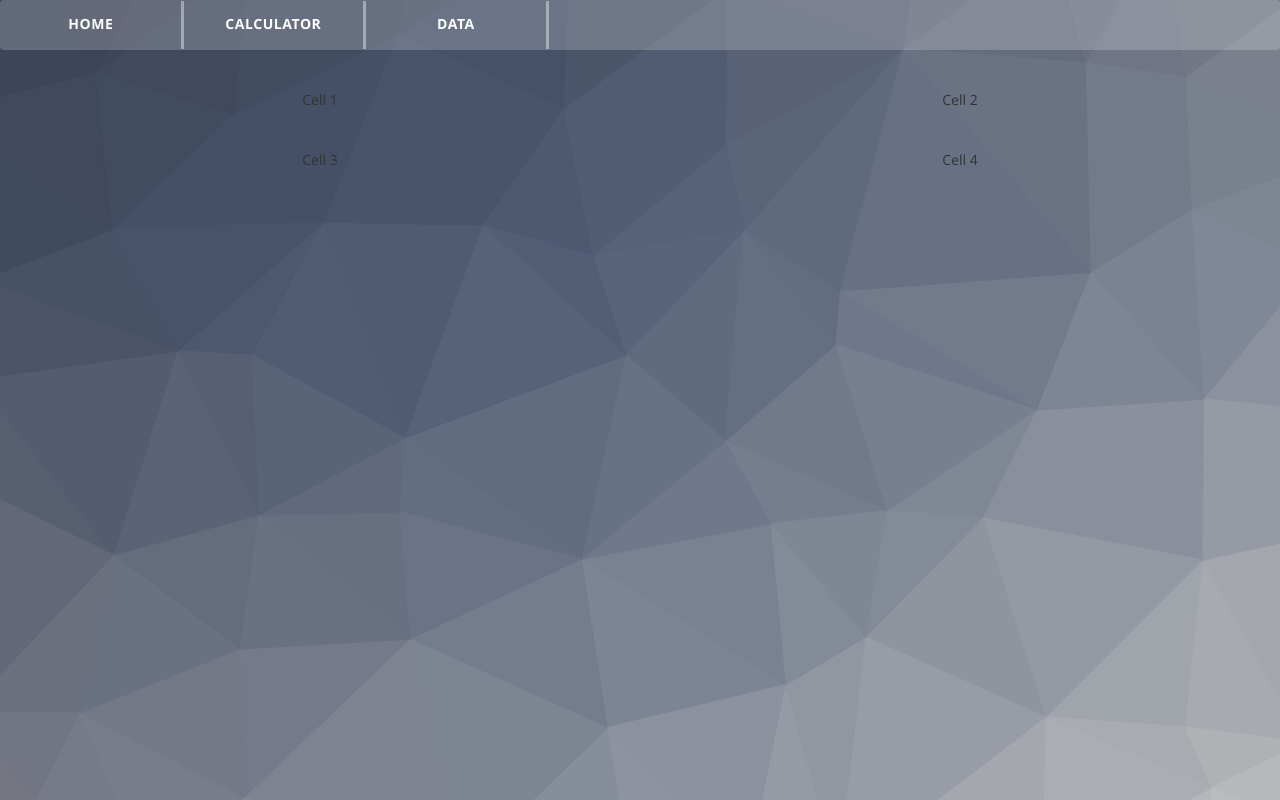
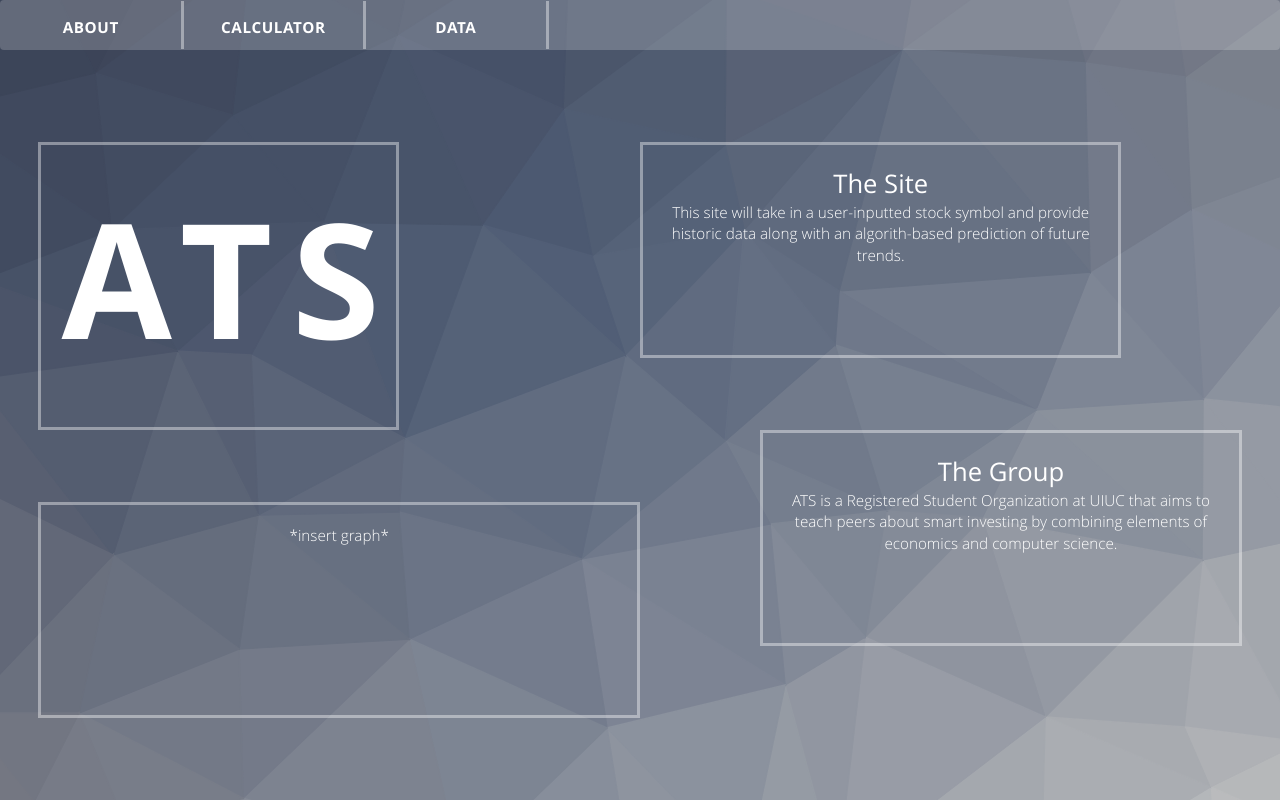
Before and after one commit to ronaldroy13/ATS-2.0, a Flask app: page / in a window 1280 px wide. Run offline with Flask 2, Linux system fonts and the light colour scheme; some libraries are stand-ins or nearby versions; some web fonts are replaced.

Commit message:
Added boxed in grid.

```diff
--- a/static/grid.css
+++ b/static/grid.css
@@ -1,14 +1,19 @@
 .grid {
+	height: 100%;
 	display: grid;
-	grid-template-columns: 1fr 1fr;
-	grid-template-rows: 1fr 1fr 1fr;
+	grid-template-columns: repeat(10 , 1fr);
+	grid-template-rows: repeat(10, 1fr);
 	margin: 0px;
+	font-family: 'open_sanslight';
+	margin-right: 3vw;
+	margin-left: 3vw;
 }
 
 .grid > * {
 	padding: 20px;
 	text-align: center;
-
+	color: white;
+	border: 3px solid rgba(255,255,255,.4);
 }
 
 .grid a {
@@ -26,3 +31,24 @@
 	text-decoration: none;
 	transition: background-color ease 0.5s;
 }
+
+.grid div:nth-child(1) {
+	grid-area: 2 / 1 / 6 / 4;
+	font-size: 20vh;
+	font-family: 'open_sansbold';
+	letter-spacing: 1.5vw;
+}
+
+.grid div:nth-child(2) {
+	grid-area: 7 / 1 / 10 / 6;
+}
+
+.grid div:nth-child(3) {
+	vertical-align: middle;
+	grid-area: 2 / 6 / 5 / 10;
+}
+
+.grid div:nth-child(4) {
+	vertical-align: middle;
+	grid-area: 6 / 7 / 9 / 11;
+}
--- a/static/navbar.js
+++ b/static/navbar.js
@@ -1,6 +1,6 @@
-document.getElementById("navMenu").innerHTML =
+document.getElementById("navbar").innerHTML =
 '<div class ="navbar">'+
-'<a href="/"> <div> Home </div> </a>'+
-'<a href="calculator"> <div> Calculator </div> </a>' +
-'<a href="data"> <div> Data </div> </a>' +
+	'<a href="/"> <div> About </div> </a>'+
+	'<a href="calculator"> <div> Calculator </div> </a>'+
+	'<a href="data"> <div> Data </div> </a>'+
 '</div>';
--- a/static/style.css
+++ b/static/style.css
@@ -9,12 +9,14 @@ body {
 	margin: 0;
 	padding: 0;
 	max-width: 100%;
+	font-size:calc(.5em + .8vw);
 
 	font-family: "open_sansregular";
 }
 
 .container {
 	width: 100%;
+	height: 90vh;
 	padding: 0;
 	margin: 0;
 }
@@ -29,7 +31,7 @@ body {
 	left: 0;
 
 	width: 100%;
-	height: 3vw;
+	height: 3vh;
 
 	background-color: rgba(255,255,255,.2);
 
@@ -38,13 +40,19 @@ body {
 .navbar div {
 	height: 100%;
 	border-right: 3px solid rgba(255,255,255,.4);
-	padding-top: 1vw;
+	padding-top: 2vh;
 	vertical-align: middle;
 
 	color: white;
 	text-transform: uppercase;
 	letter-spacing: .04em;
 	font-family: 'open_sansbold';
+}
+
+.gridtitle {
+	font-size: 2vw;
+	font-family: 'open_sansregular';
+	text-align: center;
 }
 
 .navbar a:nth-child(1) {
--- a/templates/main.html
+++ b/templates/main.html
@@ -11,23 +11,24 @@
 
 	<body>
 		<!-- NAVIGATION BAR -->
-		<div class ="navbar">
-			<a href="/"> <div> Home </div> </a>
-			<a href="calculator"> <div> Calculator </div> </a>
-			<a href="data"> <div> Data </div> </a>
-		</div>
+		<nav id="navbar"></nav>
+		<script src="{{url_for('static', filename='navbar.js')}}"></script>
+
 		<div class = grid>
 			<div>
-				Cell 1
+				ATS
 			</div>
 			<div>
-				Cell 2
+				*insert graph*
 			</div>
 			<div>
-				Cell 3
+				<span class = "gridtitle"> The Site </span>
+				<br>This site will take in a user-inputted stock symbol
+				and provide historic data along with an algorith-based prediction of future trends.
 			</div>
 			<div>
-				Cell 4
+				<span class = "gridtitle"> The Group </span>
+				<br>ATS is a Registered Student Organization at UIUC that aims to teach peers about smart investing by combining elements of economics and computer science.
 			</div>
 		</div>
 	</body>
```
Also changed, not shown: templates/calculator.html (+3 -5 lines).
